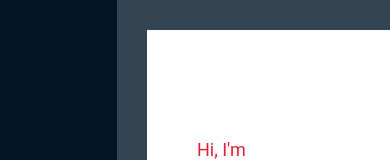
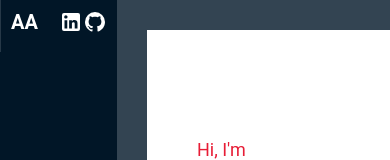
Before and after one commit to Angeleeloo/ProjectPorfolio, a React (Create React App) app in the folder client/: page / in a window 390 px wide. Shown: the top 160 px of the page. Built offline with nearby package versions, Linux system fonts and the light colour scheme.

Commit message:
completed mobile menu

```diff
--- a/client/src/Components/MainPage.js
+++ b/client/src/Components/MainPage.js
@@ -33,6 +33,7 @@
     <Fragment>
         { isMobile ?
             <div style={{ width: '100%' }}>
+                <Sidebar isMobile={isMobile}/>
                 <Home isMobile={isMobile}/>
                 <About/>
                 <Skills/>
--- a/client/src/Components/Sidebar/Sidebar.js
+++ b/client/src/Components/Sidebar/Sidebar.js
@@ -1,25 +1,35 @@
 import React, { useState } from 'react';
-import {SidebarContainer, Branding, MenuItems, Item, SocialButtonsContainer, ButtonLink, SocialButton} from './StyledSidebar'
+import {SidebarContainer, Branding, MenuItems, Item, HamburgerIcon, HamburgerStrip, SocialButtonsContainer, ButtonLink, SocialButton} from './StyledSidebar'
 
-export const Sidebar = () => {
+export const Sidebar = (props) => {
   const [selectedItem, setSelectedItem] = useState('Home');
+  const [mobileMenuDisplay, setMobileMenuDisplay] = useState(false);
   const sidebarItems = ['Home', 'About', 'Skills', 'Resume', 'Education', 'Languages', 'Contact'];
   const scrollToSection = (section) => {
     document.getElementById(section).scrollIntoView({behavior: "smooth", block: "start", inline: "center"});
     setSelectedItem(section);
   };
+  const toggleMenu = () => { setMobileMenuDisplay(!mobileMenuDisplay)} ;
+  const scrollAndClose = (section) => { scrollToSection(section); toggleMenu() };
 
   return (
     <SidebarContainer>
-        <Branding>
+        <Branding onClick={() => scrollToSection('Home')} >
             <div>AA</div>
         </Branding>
-        <MenuItems>
+        <MenuItems mobileMenuDisplay={mobileMenuDisplay}>
             { sidebarItems.map((item) => (
-              <Item key={item} selectedItem={selectedItem} onClick={() => scrollToSection(item)}
+                <Item key={item} selectedItem={selectedItem} onClick={() => scrollAndClose(item)}
                 style={{borderLeft: selectedItem === item ? 'solid red' : 'none'}}>{item}</Item>
             ))}
         </MenuItems>
+        { props.isMobile ?
+            <HamburgerIcon onClick={() => setMobileMenuDisplay(!mobileMenuDisplay)}>
+                <HamburgerStrip />
+                <HamburgerStrip />
+                <HamburgerStrip />
+            </HamburgerIcon>
+            :
             <SocialButtonsContainer>
                 <ButtonLink href={'https://www.linkedin.com/'} target={'_blank'}>
                     <SocialButton src={'./Images/linkedin.svg'} alt={'linkedin icon'}/>
@@ -28,6 +38,7 @@
                     <SocialButton src={'./Images/github.svg'} alt={'linkedin icon'}/>
                 </ButtonLink>
             </SocialButtonsContainer>
+        }
     </SidebarContainer>
   );
 };
--- a/client/src/Components/Sidebar/StyledSidebar.js
+++ b/client/src/Components/Sidebar/StyledSidebar.js
@@ -13,7 +13,14 @@
   bottom: 0px;
   border-left: 1px rgba(255,255,255,0.15) solid;
   @media (max-width: 768px) {
-    display: none;
+    flex-direction: row;
+    top: auto;
+    bottom: auto;
+    padding: 10px;
+    overflow: hidden;
+    position: fixed;
+    width: -webkit-fill-available;
+    z-index: 1;
   }
 `;
 
@@ -28,6 +35,27 @@
   flex-direction: column;
   justify-content: space-between;
   height: 250px;
+  @media (max-width: 768px) {
+    display: ${({mobileMenuDisplay}) => mobileMenuDisplay ? 'flex' : 'none'};
+    position: fixed;
+    background-color: #011627;
+    top: 49px;
+    left: 0;
+    width: 100%;
+    z-index: 1;
+    padding: 20px 0px;
+  }
+`;
+
+export const HamburgerIcon = styled.div`
+  cursor: pointer;
+`;
+
+export const HamburgerStrip = styled.div`
+  width: 20px;
+  height: 3px;
+  background-color: white;
+  margin: 5px;
 `;
 
 export const Item = styled.div`
```
Lines whose indentation alone changed are shown as unchanged.
